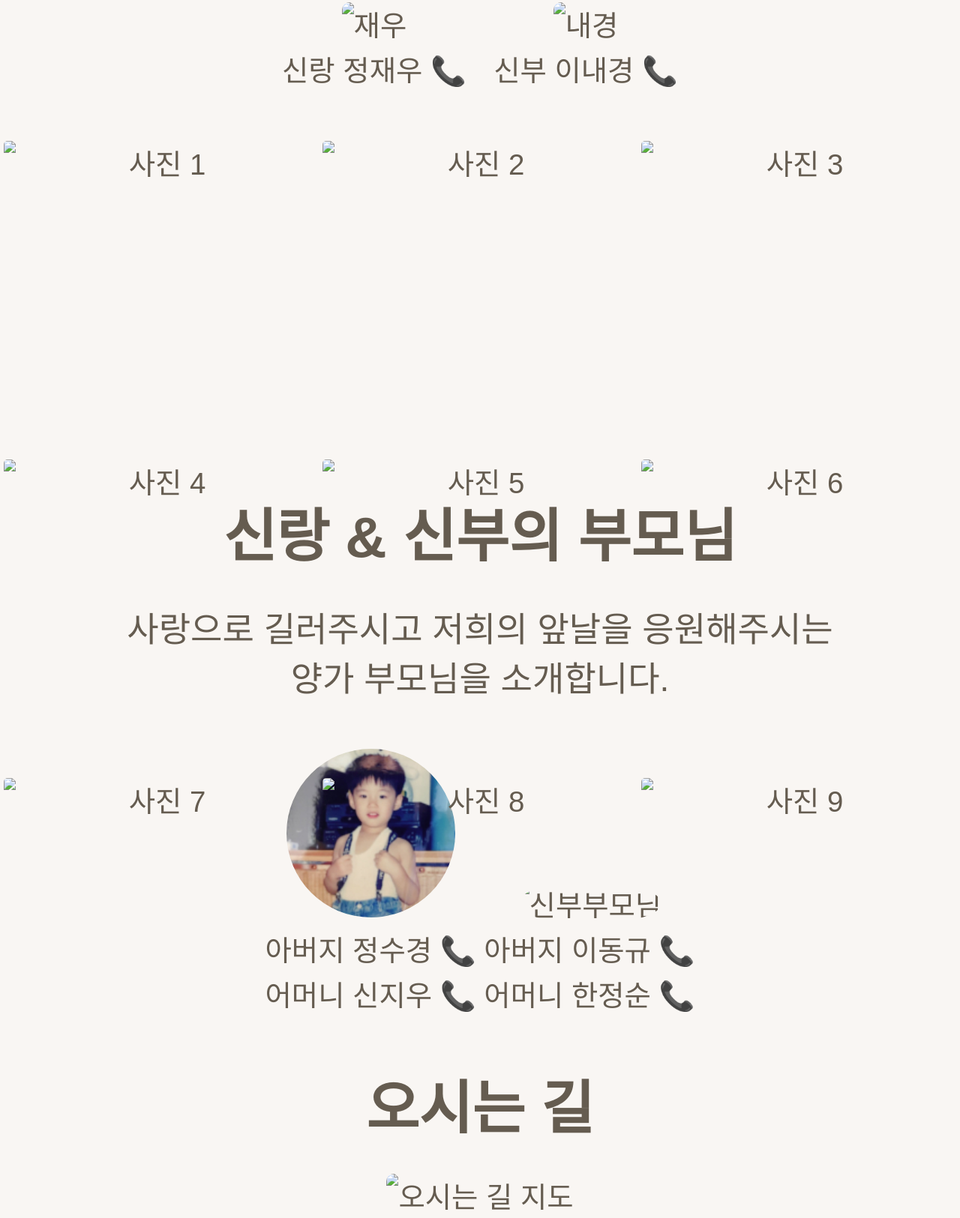
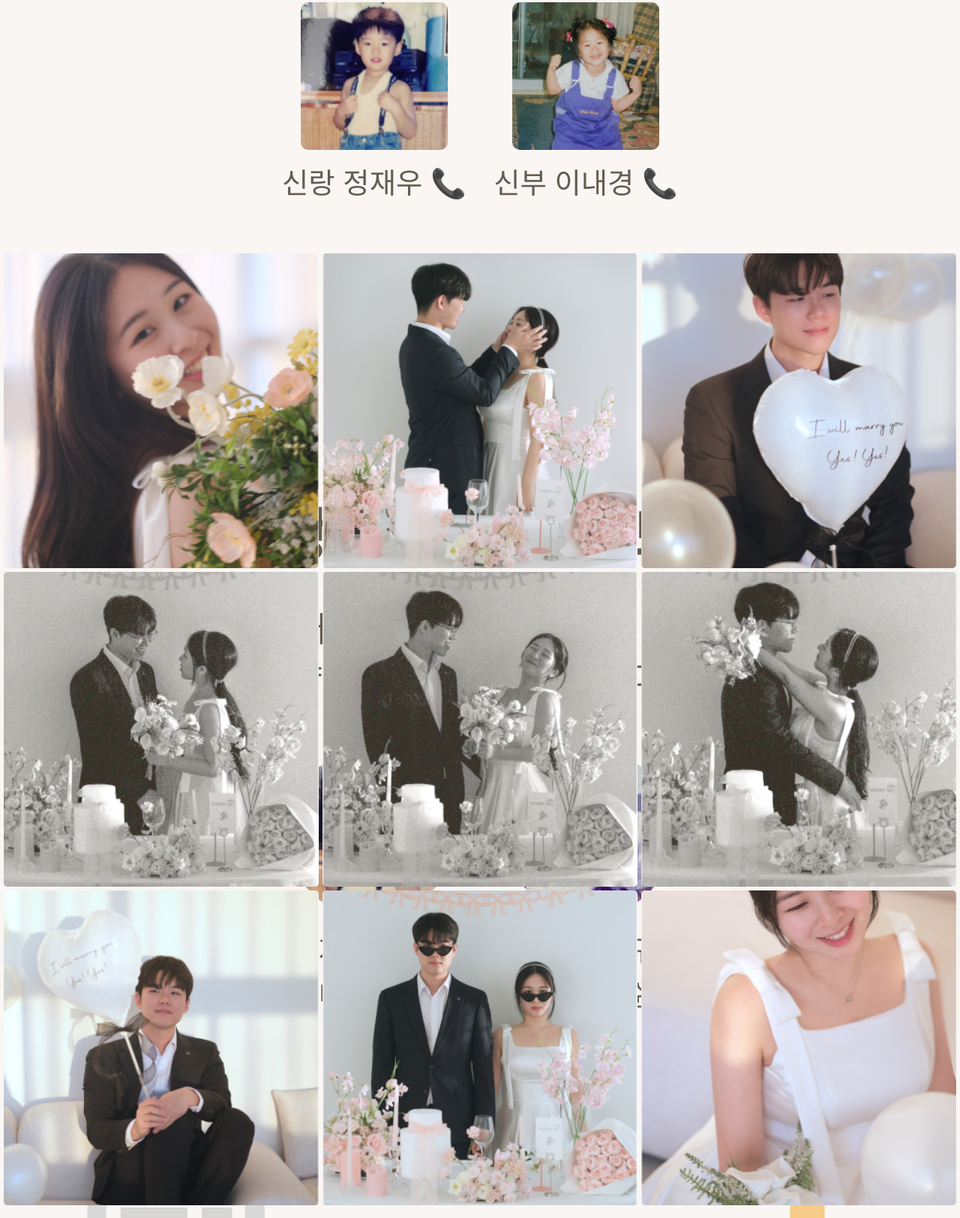
Before and after one commit to naegyeong2/251130-wedding-invitation, a plain HTML site: page index.html in a window 1280 px wide. Shown: the part 2146-3771 px from the top of the page at 75% size. Drawn offline with Linux system fonts and the light colour scheme; files whose address does not match are found by name; a web font is replaced by a local one.

Commit message:
index.html

```diff
--- a/index.html
+++ b/index.html
@@ -12,6 +12,14 @@
     <link rel="preconnect" href="https://fonts.googleapis.com">
     <link rel="preconnect" href="https://fonts.gstatic.com" crossorigin>
     <link href="https://fonts.googleapis.com/css2?family=Gowun+Batang&family=Poltawski+Nowy:ital,wght@0,400..700;1,400..700&family=UnifrakturMaguntia&display=swap" rel="stylesheet">
+
+        <meta property="og:url" content="https://naegyeong2.github.io/251130-wedding-invitation/">
+        <meta property="og:title" content="[2025.11.30]재우 & 내경 결혼합니다">
+        <meta property="og:type" content="website">
+        <meta property="og:image" content="공유시 보여질 이미지 경로">
+        <meta property="og:description" content="소중한 분들께 소식 전해드립니다.">
+
+
 </head>
 
 <body>
@@ -57,42 +65,42 @@
          <!-- 신랑신부 어릴때 사진 -->
          <div id="baby">
              <div class="baby-item">
-                  <img src="images/jw.jpg" alt="재우">
+                  <img src="https://github.com/naegyeong2/251130-wedding-invitation/blob/main/jw.jpg?raw=true" alt="재우">
                   <div class="caption">신랑 정재우 <span>📞</span></div>
              </div>
         <div class="baby-item">
-            <img src="images/ng.jpg" alt="내경">
+            <img src="https://github.com/naegyeong2/251130-wedding-invitation/blob/main/ng.jpg?raw=true" alt="내경">
             <div class="caption">신부 이내경 <span>📞</span></div>
         </div>
          </div>
               <!-- 갤러리 컨테이너 -->
     <div class="gallery">
         <div class="gallery-item">
-            <img src="images/image1.jpg" alt="사진 1">
+            <img src="https://github.com/naegyeong2/251130-wedding-invitation/blob/main/image1.jpg?raw=true" alt="사진 1">
         </div>
         <div class="gallery-item">
-            <img src="images/image2.jpg" alt="사진 2">
+            <img src="https://github.com/naegyeong2/251130-wedding-invitation/blob/main/image2.jpg?raw=true" alt="사진 2">
         </div>
         <div class="gallery-item">
-            <img src="images/image3.jpg" alt="사진 3">
+            <img src="https://github.com/naegyeong2/251130-wedding-invitation/blob/main/image3.jpg?raw=true" alt="사진 3">
         </div>
         <div class="gallery-item">
-            <img src="images/image4.jpg" alt="사진 4">
+            <img src="https://github.com/naegyeong2/251130-wedding-invitation/blob/main/image4.jpg?raw=true" alt="사진 4">
         </div>
         <div class="gallery-item">
-            <img src="images/image5.jpg" alt="사진 5">
+            <img src="https://github.com/naegyeong2/251130-wedding-invitation/blob/main/image5.jpg?raw=true" alt="사진 5">
         </div>
         <div class="gallery-item">
-            <img src="images/image6.jpg" alt="사진 6">
+            <img src="https://github.com/naegyeong2/251130-wedding-invitation/blob/main/image6.jpg?raw=true" alt="사진 6">
         </div>
         <div class="gallery-item">
-            <img src="images/image7.jpg" alt="사진 7">
+            <img src="https://github.com/naegyeong2/251130-wedding-invitation/blob/main/image7.jpg?raw=true" alt="사진 7">
         </div>
         <div class="gallery-item">
-            <img src="images/image8.jpg" alt="사진 8">
+            <img src="https://github.com/naegyeong2/251130-wedding-invitation/blob/main/image8.jpg?raw=true" alt="사진 8">
         </div>
         <div class="gallery-item">
-            <img src="images/image9.jpg" alt="사진 9">
+            <img src="https://github.com/naegyeong2/251130-wedding-invitation/blob/main/image9.jpg?raw=true" alt="사진 9">
         </div>
     </div>
 
@@ -122,7 +130,7 @@
             <div class="caption">어머니 신지우 <span>📞</span></div>
         </div>
         <div class="parents-item">
-            <img src="images/신부부모님.jpg" alt="신부부모님">
+            <img src="https://github.com/naegyeong2/251130-wedding-invitation/blob/main/%E1%84%89%E1%85%B5%E1%86%AB%E1%84%87%E1%85%AE%E1%84%87%E1%85%AE%E1%84%86%E1%85%A9%E1%84%82%E1%85%B5%E1%86%B7.jpg?raw=true" alt="신부부모님">
             <div class="caption">아버지 이동규 <span>📞</span></div>
             <div class="caption">어머니 한정순 <span>📞</span></div>
         </div>
@@ -131,7 +139,7 @@
  <!-- 오시는길 -->
 <h3>오시는 길</h3>
 <div class="map">
-    <img src="images/광무지도.png" alt="오시는 길 지도">
+    <img src="https://github.com/naegyeong2/251130-wedding-invitation/blob/main/%E1%84%80%E1%85%AA%E1%86%BC%E1%84%86%E1%85%AE%E1%84%8C%E1%85%B5%E1%84%83%E1%85%A9%20(1).png?raw=true" alt="오시는 길 지도">
 </div>
 <p class="info">
     광명국제무역센터 지하주차장 <strong>2시간 무료 주차</strong> 가능하며<br>
```
